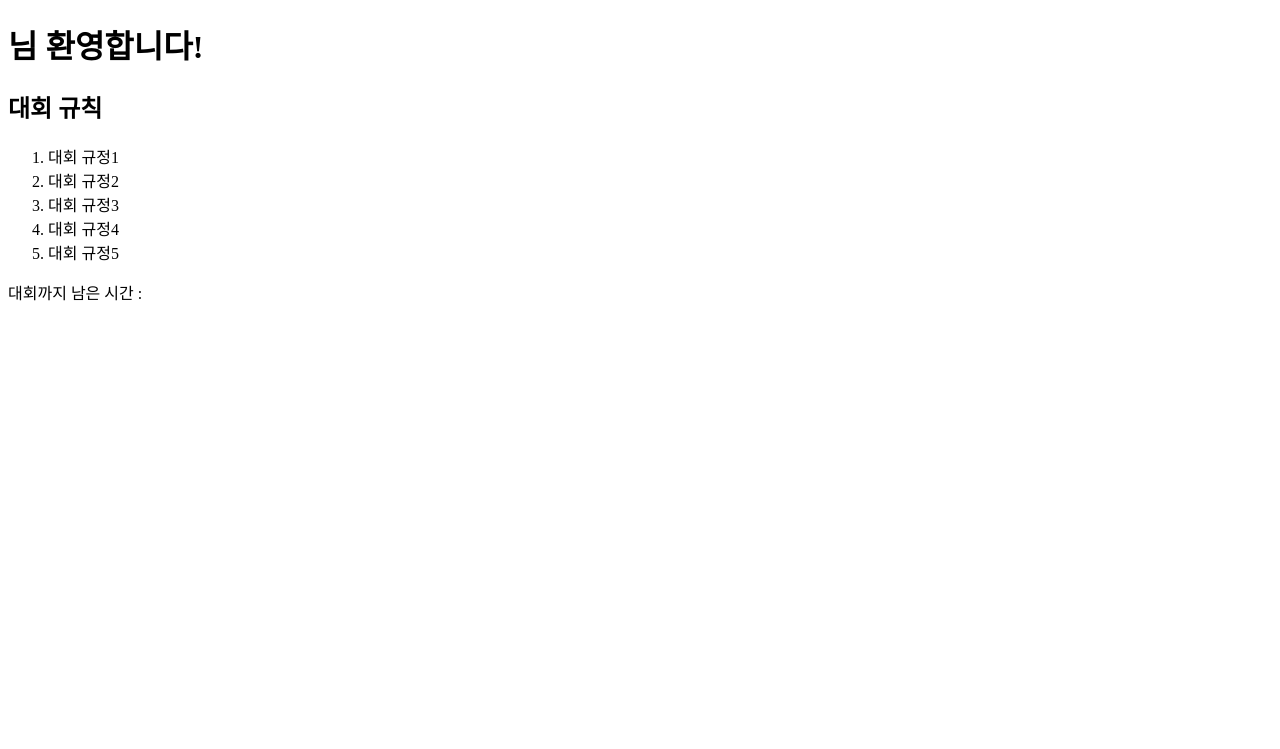
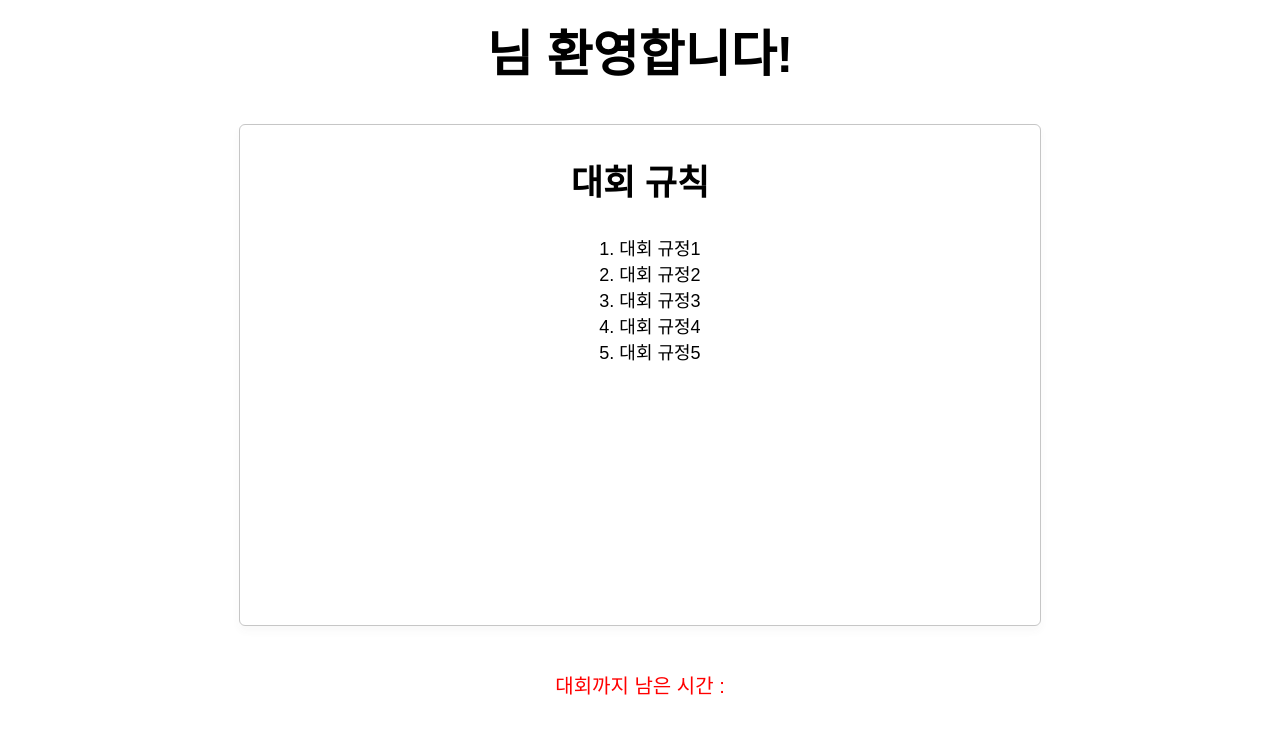
Before and after one commit to jinhokim98/HICCjoon, a Django app: template PSP/templates/PSP/lobby.html in a window 1280 px wide. Shown: the top 749 px of the page. Run offline with Django 4.2, Linux system fonts and the light colour scheme; the template is opened without the code that fills it, so the values that code supplies are empty; some web fonts are replaced.

Commit message:
feat: fill lobby.html at template level.

```diff
--- a/PSP/static/css/lobby.css
+++ b/PSP/static/css/lobby.css
@@ -0,0 +1,73 @@
+@font-face {
+        font-family: 'GangwonEdu_OTFBoldA';
+        src: url('https://cdn.jsdelivr.net/gh/projectnoonnu/noonfonts_2201-2@1.0/GangwonEdu_OTFBoldA.woff') format('woff');
+        font-weight: normal;
+        font-style: normal;
+}
+
+body {
+    font-family: GangwonEdu_OTFBoldA, sans-serif;
+    margin: 0;
+    padding: 0;
+}
+
+header {
+    display: flex;
+    justify-content: center;
+    align-items: center;
+    width: 100%;
+    height: 100px;
+    font-size: 25px;
+}
+
+h1 {
+    text-align: center;
+}
+
+section {
+    position: relative;
+    width: 100%;
+    height: 550px;
+}
+
+#contest_rules {
+    position: absolute;
+    left: 50%;
+    top: 50%;
+    transform: translate(-50%, -50%);
+    width: 800px;
+    height: 500px;
+    border: 1px solid #c6c6c6;
+    border-radius: 6px;
+    background-color: #fff;
+    box-shadow: 0 5px 8px 0 rgb(68 68 68 / 4%);
+}
+
+#contest_rules h2 {
+    display: flex;
+    justify-content: center;
+    align-items: center;
+    font-size: 35px;
+}
+
+#contest_rules ol {
+    display: flex;
+    flex-direction: column;
+    justify-content: center;
+    align-items: center;
+    font-size: 18px;
+}
+
+footer {
+    position: relative;
+    width: 100%;
+    height: 100px;
+}
+
+#remaining_time_place {
+    display: flex;
+    justify-content: center;
+    align-items: center;
+    font-size: 20px;
+    color: red;
+}
--- a/PSP/templates/PSP/lobby.html
+++ b/PSP/templates/PSP/lobby.html
@@ -22,8 +22,10 @@
         </div>
     </section>
     <footer>
-        <p>대회까지 남은 시간 : </p>
-        <span id="remaining_time"></span>
+        <div id="remaining_time_place">
+            <p>대회까지 남은 시간 : </p>
+            <span id="remaining_time"></span>
+        </div>
     </footer>
 {% endblock %}
 
```
